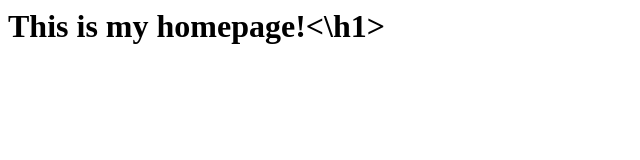
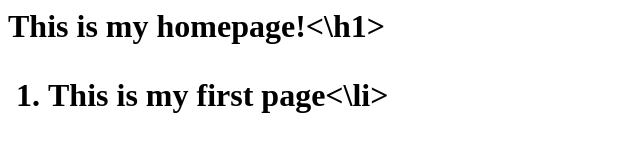
Before and after one commit to JSK961/myhome, a plain HTML site: page index.html in a window 1280 px wide. Shown: the whole page, without its empty margins (0-640 px from the left). Drawn offline with Linux system fonts and the light colour scheme.

Commit message:
Update index.html

```diff
--- a/index.html
+++ b/index.html
@@ -1 +1,3 @@
-<h1> This is my homepage!<\h1>
+<h1>This is my homepage!<\h1>
+<ol>
+  <li>This is my first page<\li>
```
